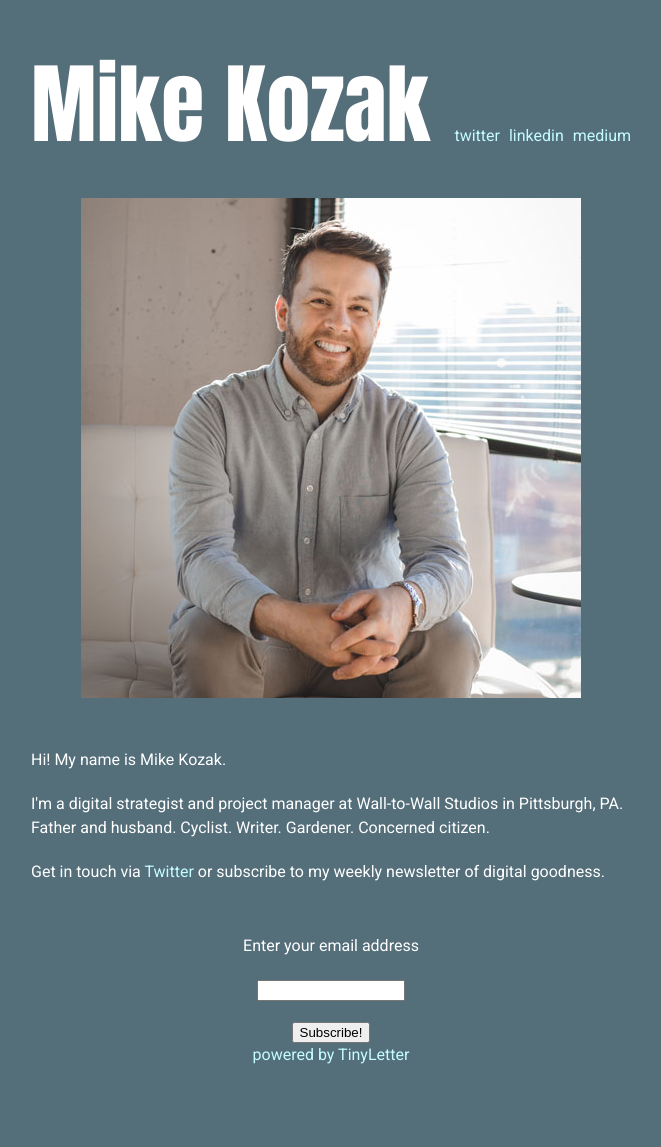
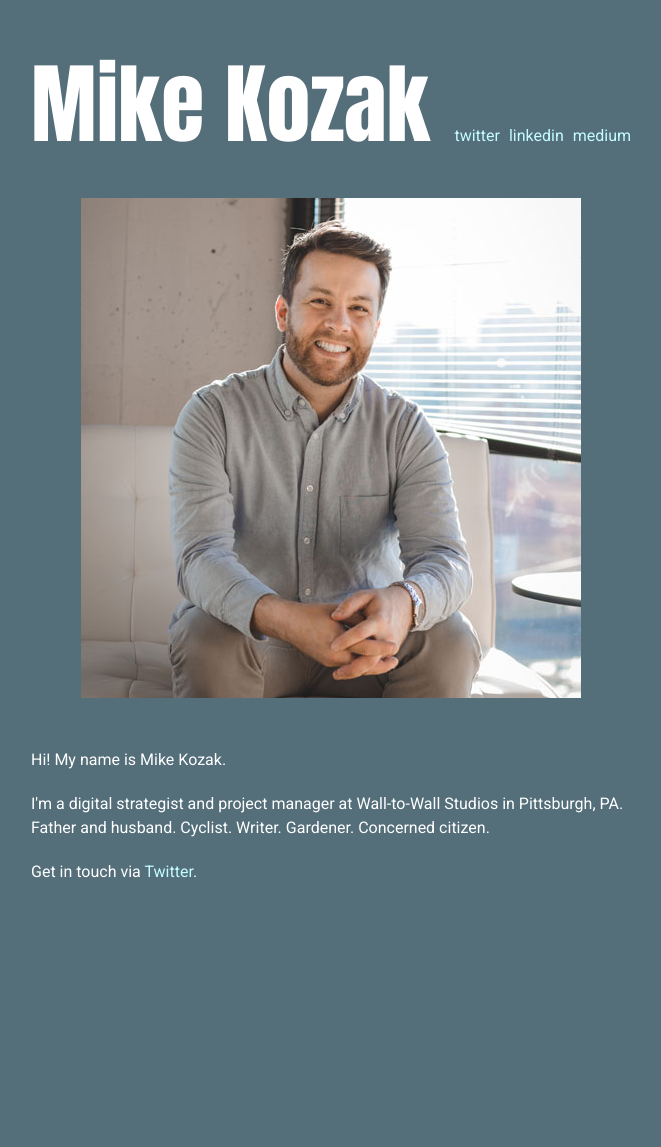
Before and after one commit to mwkozak/mwkozak.github.io, a Jekyll site: the page built from index.html, in a window 1280 px wide. Shown: the whole page, without its empty margins (309-970 px from the left). Built offline with Jekyll 4.4.1, drawn with Linux system fonts in a browser that asks for light colours; after the commit the page ends 994 px from its top, so only the background shows below that.

Commit message:
index.html text change

```diff
--- a/index.html
+++ b/index.html
@@ -16,11 +16,7 @@
   <img src="/assets/images/mike.jpg" />
   <p>Hi! My name is Mike Kozak.</p>
   <p> I'm a digital strategist and project manager at Wall-to-Wall Studios in Pittsburgh, PA. Father and husband. Cyclist. Writer. Gardener. Concerned citizen.</p>
-  <p>Get in touch via <a href="http://twitter.com/mwkozak" target="_blank">Twitter</a> or subscribe to my weekly newsletter of digital goodness.</p>
-</div>
-<div>
-  <form style="text-align:center;" action="https://tinyletter.com/mwkozak" method="post" target="popupwindow" onsubmit="window.open('https://tinyletter.com/mwkozak', 'popupwindow', 'scrollbars=yes,width=800,height=600');return true"><p><label for="tlemail">Enter your email address</label></p><p><input type="text" style="width:140px" name="email" id="tlemail" /></p><input type="hidden" value="1" name="embed"/><input type="submit" value="Subscribe!" /><p><a href="https://tinyletter.com" target="_blank">powered by TinyLetter</a></p></form>
-</div>
+  <p>Get in touch via <a href="http://twitter.com/mwkozak" target="_blank">Twitter</a>.</div>
 <!--
 <div class="blog">
     <h1>Blog Posts:</h1>
```
